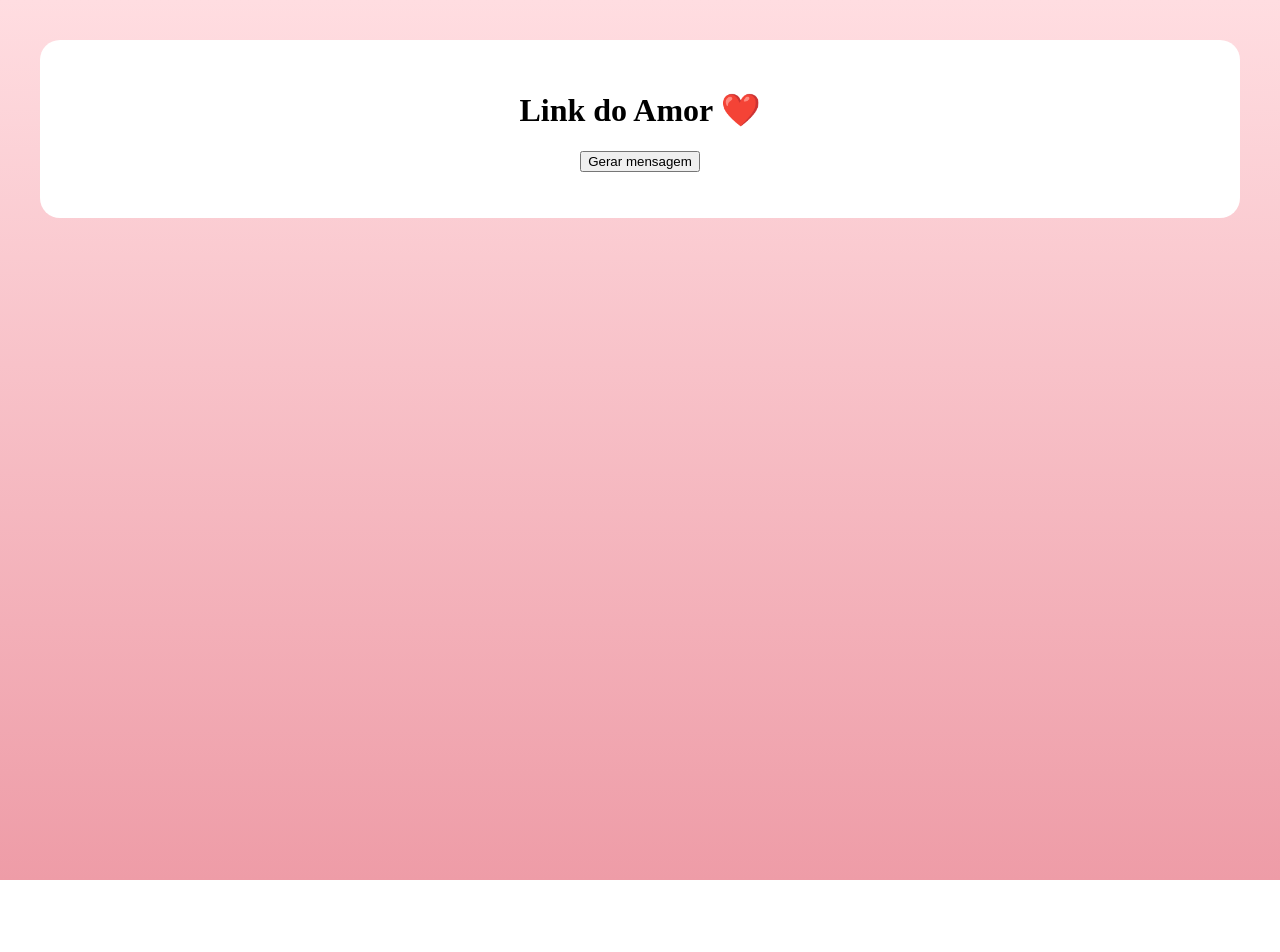
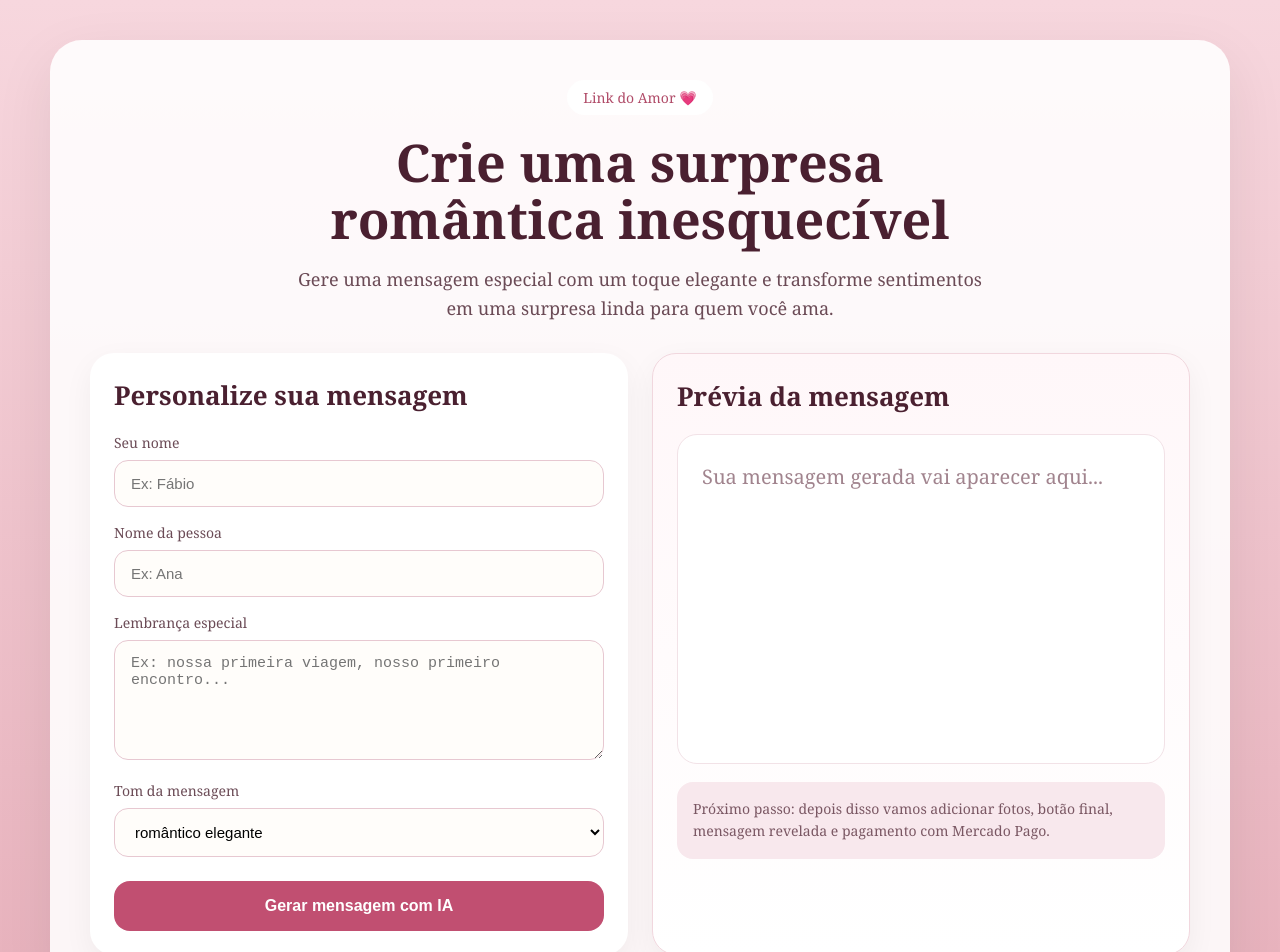
Before and after one commit to link-do-amor/link-do-amor, a Next.js app: page / in a window 1280 px wide. Shown: the top 952 px of the page. Before the commit the page ends 880 px from the top, so only its background shows below. Built offline with nearby package versions, Linux system fonts and the light colour scheme.

Commit message:
Update page.js

```diff
--- a/app/page.js
+++ b/app/page.js
@@ -3,30 +3,296 @@
 import { useState } from "react";
 
 export default function Home() {
-  const [msg, setMsg] = useState("");
+  const [form, setForm] = useState({
+    fromName: "",
+    toName: "",
+    memory: "",
+    tone: "romântico elegante",
+  });
 
-  function gerarMensagem() {
-    setMsg("Gerando...");
+  const [message, setMessage] = useState("");
+  const [loading, setLoading] = useState(false);
+
+  function handleChange(e) {
+    const { name, value } = e.target;
+    setForm((prev) => ({ ...prev, [name]: value }));
+  }
+
+  function generateMessage() {
+    setLoading(true);
+    setMessage("");
 
     setTimeout(() => {
-      setMsg("Desde que você chegou, tudo ficou mais bonito. Você é especial pra mim ❤️");
-    }, 1000);
+      const generated = `Desde que ${form.toName || "você"} chegou, tudo ficou mais bonito. ${
+        form.memory
+          ? `Eu ainda sorrio quando lembro de ${form.memory}. `
+          : ""
+      }Com carinho, eu só queria te lembrar o quanto você é especial pra mim.${
+        form.fromName ? ` Com amor, ${form.fromName}.` : ""
+      } ❤️`;
+
+      setMessage(generated);
+      setLoading(false);
+    }, 1200);
   }
 
   return (
-    <div
+    <main
       style={{
-        padding: 40,
-        textAlign: "center",
-        background: "linear-gradient(#ffdde1,#ee9ca7)",
-        height: "100vh",
+        minHeight: "100vh",
+        background: "linear-gradient(180deg, #f7d7de 0%, #e7b0bb 100%)",
+        padding: "40px 20px",
+        fontFamily: "Georgia, serif",
       }}
     >
-      <div style={{ background: "white", padding: 30, borderRadius: 20 }}>
-        <h1>Link do Amor ❤️</h1>
-        <button onClick={gerarMensagem}>Gerar mensagem</button>
-        <p>{msg}</p>
-      </div>
-    </div>
+      <section
+        style={{
+          maxWidth: 1100,
+          margin: "0 auto",
+          background: "rgba(255,255,255,0.88)",
+          borderRadius: 32,
+          padding: 40,
+          boxShadow: "0 20px 60px rgba(0,0,0,0.08)",
+        }}
+      >
+        <div style={{ textAlign: "center", marginBottom: 30 }}>
+          <div
+            style={{
+              display: "inline-block",
+              padding: "8px 16px",
+              borderRadius: 999,
+              background: "#fff",
+              color: "#b04b68",
+              fontSize: 14,
+              marginBottom: 18,
+            }}
+          >
+            Link do Amor 💗
+          </div>
+
+          <h1
+            style={{
+              margin: 0,
+              fontSize: 52,
+              color: "#4a2030",
+              lineHeight: 1.1,
+            }}
+          >
+            Crie uma surpresa
+            <br />
+            romântica inesquecível
+          </h1>
+
+          <p
+            style={{
+              maxWidth: 700,
+              margin: "18px auto 0",
+              fontSize: 18,
+              color: "#6b4b56",
+              lineHeight: 1.6,
+            }}
+          >
+            Gere uma mensagem especial com um toque elegante e transforme
+            sentimentos em uma surpresa linda para quem você ama.
+          </p>
+        </div>
+
+        <div
+          style={{
+            display: "grid",
+            gridTemplateColumns: "1fr 1fr",
+            gap: 24,
+          }}
+        >
+          <div
+            style={{
+              background: "#fff",
+              borderRadius: 24,
+              padding: 24,
+              boxShadow: "0 10px 30px rgba(0,0,0,0.05)",
+            }}
+          >
+            <h2
+              style={{
+                marginTop: 0,
+                marginBottom: 20,
+                fontSize: 26,
+                color: "#4a2030",
+              }}
+            >
+              Personalize sua mensagem
+            </h2>
+
+            <div style={{ display: "grid", gap: 16 }}>
+              <div>
+                <label
+                  style={{
+                    display: "block",
+                    marginBottom: 8,
+                    color: "#6b4b56",
+                    fontSize: 14,
+                  }}
+                >
+                  Seu nome
+                </label>
+                <input
+                  name="fromName"
+                  value={form.fromName}
+                  onChange={handleChange}
+                  placeholder="Ex: Fábio"
+                  style={inputStyle}
+                />
+              </div>
+
+              <div>
+                <label
+                  style={{
+                    display: "block",
+                    marginBottom: 8,
+                    color: "#6b4b56",
+                    fontSize: 14,
+                  }}
+                >
+                  Nome da pessoa
+                </label>
+                <input
+                  name="toName"
+                  value={form.toName}
+                  onChange={handleChange}
+                  placeholder="Ex: Ana"
+                  style={inputStyle}
+                />
+              </div>
+
+              <div>
+                <label
+                  style={{
+                    display: "block",
+                    marginBottom: 8,
+                    color: "#6b4b56",
+                    fontSize: 14,
+                  }}
+                >
+                  Lembrança especial
+                </label>
+                <textarea
+                  name="memory"
+                  value={form.memory}
+                  onChange={handleChange}
+                  placeholder="Ex: nossa primeira viagem, nosso primeiro encontro..."
+                  style={{ ...inputStyle, minHeight: 120, resize: "vertical" }}
+                />
+              </div>
+
+              <div>
+                <label
+                  style={{
+                    display: "block",
+                    marginBottom: 8,
+                    color: "#6b4b56",
+                    fontSize: 14,
+                  }}
+                >
+                  Tom da mensagem
+                </label>
+                <select
+                  name="tone"
+                  value={form.tone}
+                  onChange={handleChange}
+                  style={inputStyle}
+                >
+                  <option>romântico elegante</option>
+                  <option>fofo delicado</option>
+                  <option>apaixonado intenso</option>
+                </select>
+              </div>
+
+              <button
+                onClick={generateMessage}
+                style={{
+                  border: "none",
+                  borderRadius: 16,
+                  padding: "16px 22px",
+                  background: "#c14f71",
+                  color: "#fff",
+                  fontSize: 16,
+                  fontWeight: 600,
+                  cursor: "pointer",
+                  marginTop: 8,
+                }}
+              >
+                {loading ? "Gerando..." : "Gerar mensagem com IA"}
+              </button>
+            </div>
+          </div>
+
+          <div
+            style={{
+              background: "linear-gradient(180deg, #fff7f9 0%, #fff 100%)",
+              borderRadius: 24,
+              padding: 24,
+              boxShadow: "0 10px 30px rgba(0,0,0,0.05)",
+              border: "1px solid #f1d7de",
+            }}
+          >
+            <h2
+              style={{
+                marginTop: 0,
+                marginBottom: 20,
+                fontSize: 26,
+                color: "#4a2030",
+              }}
+            >
+              Prévia da mensagem
+            </h2>
+
+            <div
+              style={{
+                borderRadius: 20,
+                padding: 24,
+                background: "#fff",
+                minHeight: 280,
+                border: "1px solid #f2e2e7",
+                color: "#5a3a46",
+                fontSize: 20,
+                lineHeight: 1.8,
+              }}
+            >
+              {message || (
+                <span style={{ color: "#a1848e" }}>
+                  Sua mensagem gerada vai aparecer aqui...
+                </span>
+              )}
+            </div>
+
+            <div
+              style={{
+                marginTop: 18,
+                padding: 16,
+                borderRadius: 16,
+                background: "#f8e8ed",
+                color: "#7a5763",
+                fontSize: 14,
+                lineHeight: 1.6,
+              }}
+            >
+              Próximo passo: depois disso vamos adicionar fotos, botão final,
+              mensagem revelada e pagamento com Mercado Pago.
+            </div>
+          </div>
+        </div>
+      </section>
+    </main>
   );
 }
+
+const inputStyle = {
+  width: "100%",
+  padding: "14px 16px",
+  borderRadius: 14,
+  border: "1px solid #e7c8d1",
+  outline: "none",
+  fontSize: 15,
+  boxSizing: "border-box",
+  background: "#fffdfa",
+};
```
